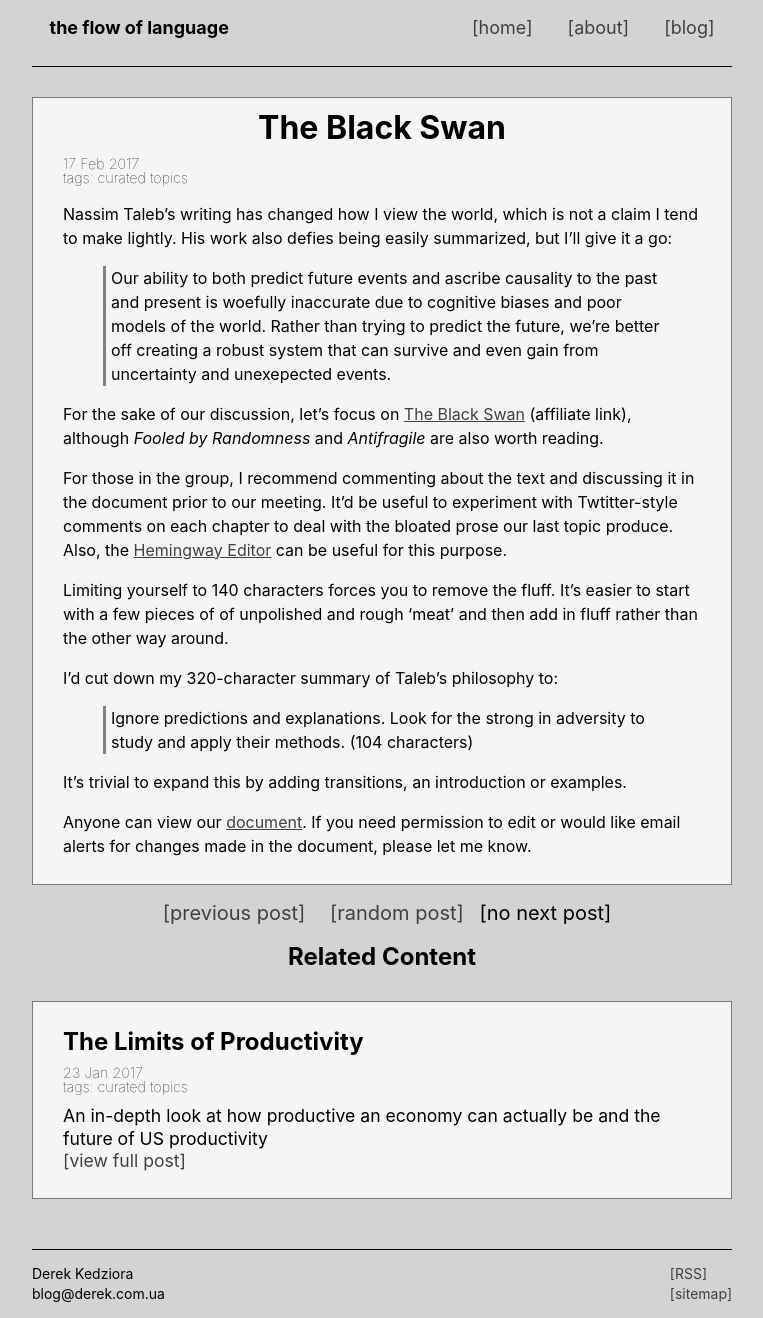
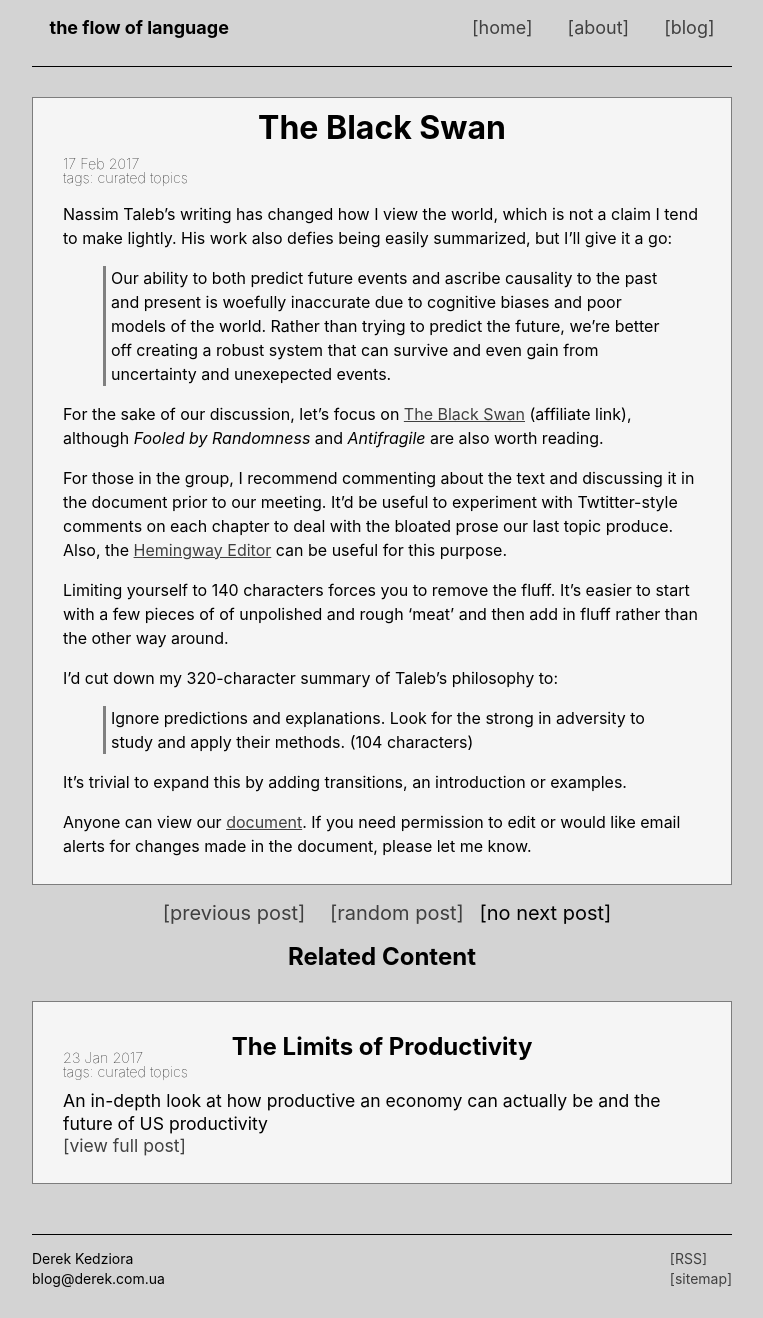
Before and after one commit to ZeroDeth/derekkedziora.github.io, a Jekyll site: the page built from _posts/2017-02-17-the-black-swan.md, in a window 1280 px wide. Shown: the whole page, without its empty margins (258-1021 px from the left). Built offline with Jekyll 4.4.1, drawn with Linux system fonts in a browser that asks for light colours; comment, search, counter and statistics services are not loaded.

Commit message:
SEO optimizations

```diff
--- a/_includes/blog-listing.html
+++ b/_includes/blog-listing.html
@@ -1,5 +1,5 @@
 <div class="blog-listing">
-  <h1><a href="{{ post.url }}">{{post.title}}</a></h1>
+  <h2><a href="{{ post.url }}">{{post.title}}</a></h2>
     <p id="blog-listing-nav">{{ post.date | date_to_string }}
     <br>
     tags: {{ post.tags | join: ", "}}</p>
--- a/css/main.css
+++ b/css/main.css
@@ -116,11 +116,11 @@ footer ul {
   text-decoration: none;
 }
 
-.blog-listing h1 a {
+.blog-listing h2 a {
   color: black;
 }
 
-.blog-listing h1 {
+.blog-listing h2 {
   font-size: 1.5em;
   text-align: left;
   margin: -5px 0px 0px 0px;
--- a/google7dbcbb3b19ea0020.html
+++ b/pages/search-engines/google7dbcbb3b19ea0020.html
@@ -1 +1,5 @@
+---
+permalink: google7dbcbb3b19ea0020.html
+---
+
 google-site-verification: google7dbcbb3b19ea0020.html
```
Also changed, not shown: pages/search-engines/yandex.html (added, +10 -0 lines), pages/search-engines/BingSiteAuth.xml (renamed from pages/BingSiteAuth.xml).
